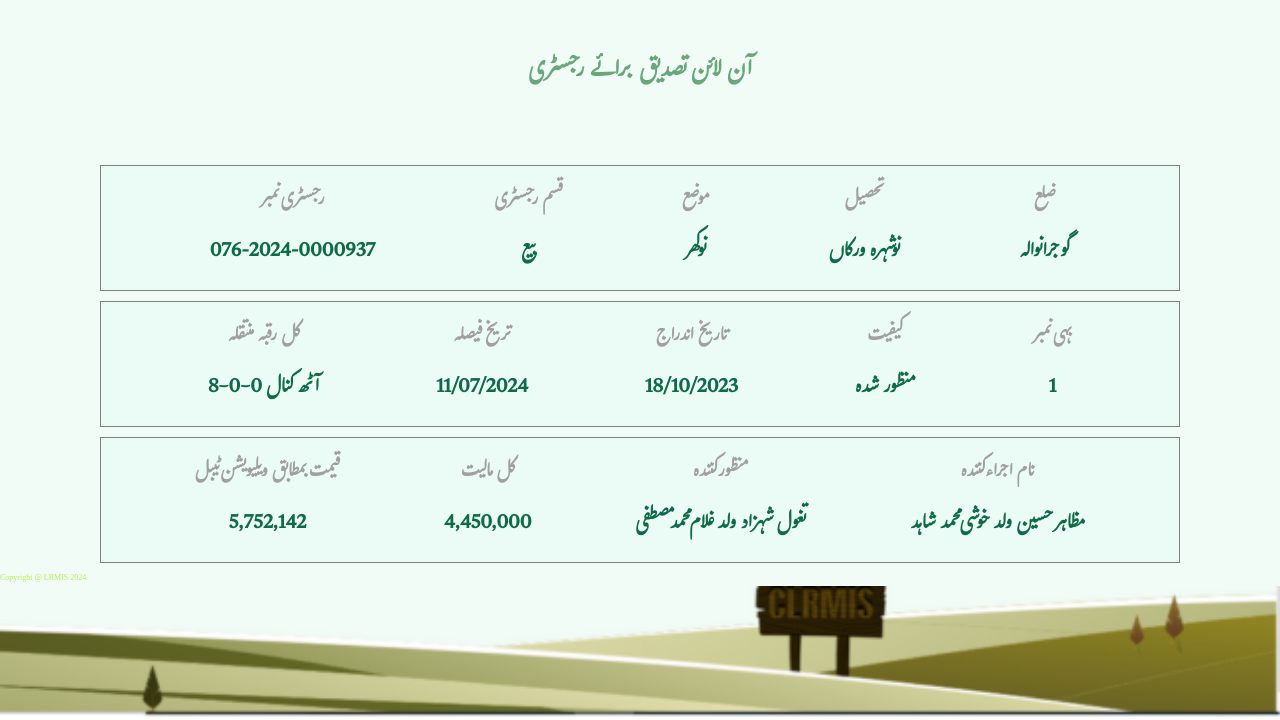
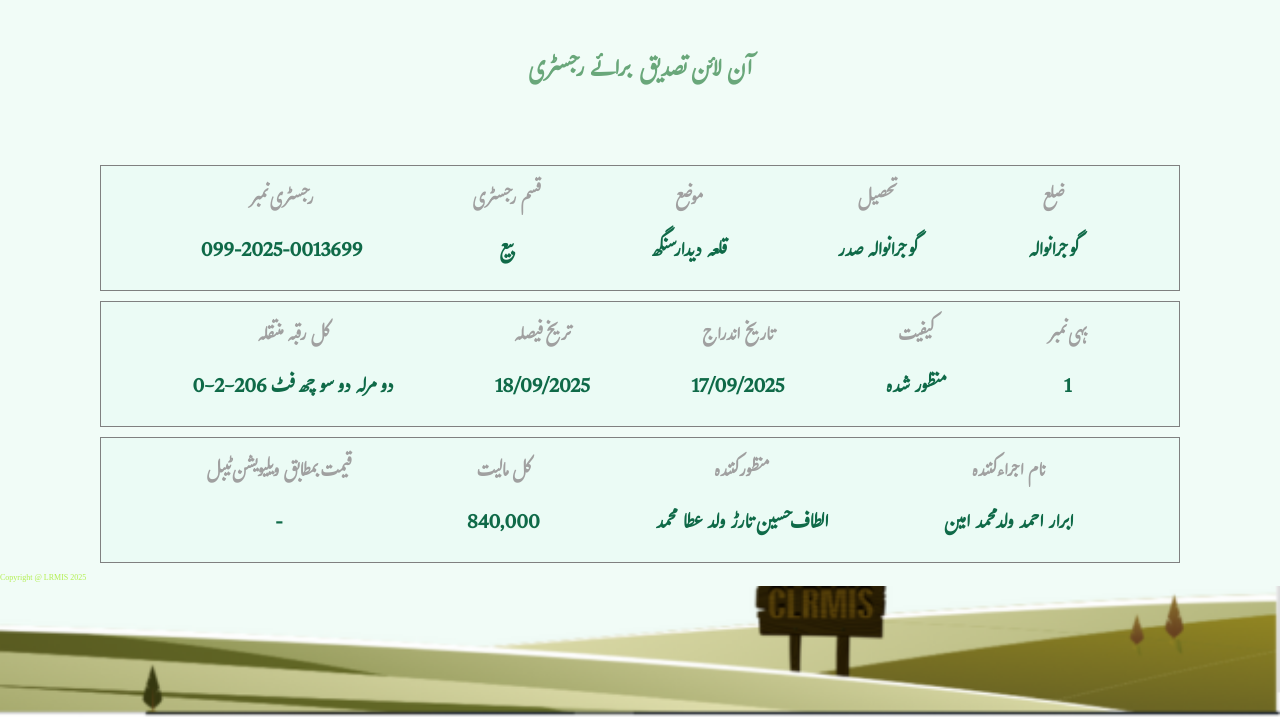
Before and after one commit to punjabzameen/12120, a plain HTML site: page index.html in a window 1280 px wide. Shown: the part 80-800 px from the top of the page. Drawn offline with Linux system fonts and the light colour scheme.

Commit message:
Update index.html

```diff
--- a/index.html
+++ b/index.html
@@ -32,7 +32,7 @@
             <div class="item text1">
                 <h3>رجسٹری نمبر
                 </h3>
-                <p>076-2024-0000937
+                <p>099-2025-0013699
                 </p>
             </div>
             <div class="item text2"><h3>قسم رجسٹری
@@ -42,13 +42,13 @@
             <div class="item text3">
                 <h3>موضع
                 </h3>
-                <p>نوکھر
+                <p>قلعہ دیدار سنگھ
                 </p>
             </div>
             <div class="item text4">
                 <h3>تحصیل
                 </h3>
-                <p>نوشہرہ ورکاں
+                <p>گوجرانوالہ صدر
                 </p>
             </div>
             <div class="item text5">
@@ -63,18 +63,18 @@
             <div class="item text1">
                 <h3>کل رقبہ منتقلہ
                 </h3>
-                <p>8-0-0 آٹھ کنال
+                <p>0-2-206 دو مرلہ دو سو چھ فٹ
                 </p>
             </div>
             <div class="item text2"><h3>تریخ فیصلہ
 
             </h3>
-            <p>11/07/2024
+            <p>18/09/2025
             </p></div>
             <div class="item text3">
                 <h3>تاریخ اندراج
                 </h3>
-                <p>18/10/2023
+                <p>17/09/2025
                 </p>
             </div>
             <div class="item text4">
@@ -95,23 +95,23 @@
             <div class="item text1">
                 <h3>قیمت بمطابق ویلیویشن ٹیبل
                 </h3>
-                <p>5,752,142
+                <p>-
                 </p>
             </div>
             <div class="item text2"><h3>کل مالیت
             </h3>
-            <p>4,450,000
+            <p>840,000
             </p></div>
             <div class="item text3">
                 <h3>منظور کنندہ
                 </h3>
-                <p>تغول شہزاد ولد غلام محمد مصطفی
+                <p>الطاف حسین تارڑ ولد عطا محمد
                 </p>
             </div>
             <div class="item text4">
                 <h3>نام اجراء کنندہ
                 </h3>
-                <p>مظاہر حسین ولد خوشی محمد شاہد
+                <p>ابرار احمد ولد محمد امین
                 </p>
             </div>
 
@@ -120,11 +120,12 @@
     </section>
     <!-- ----------------- Inage section------------------ -->
      <div class="bottom_img">
-        Copyright @ LRMIS 2024
+        Copyright @ LRMIS 2025
 
      </div>
      <!-- <div class="main">
     </div> -->
 
 </body>
+
 </html>
```
